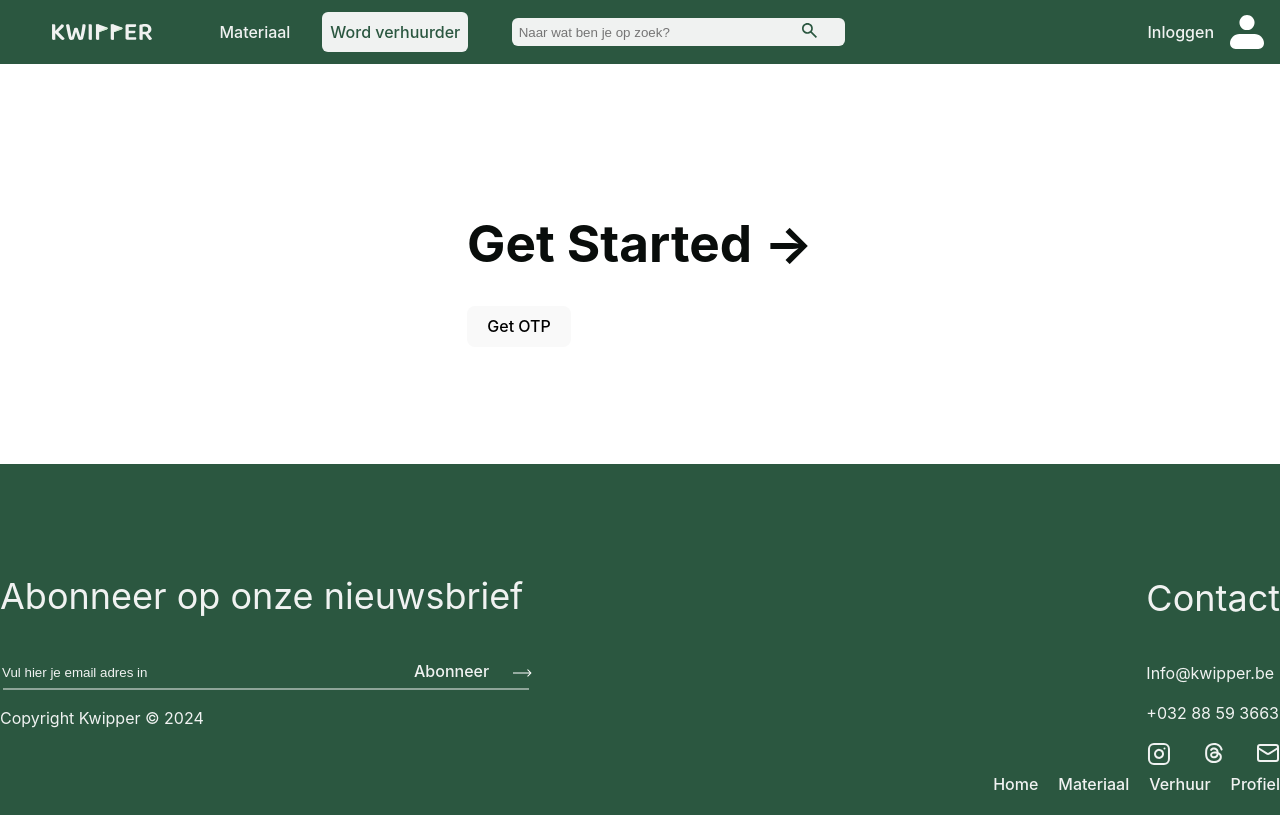
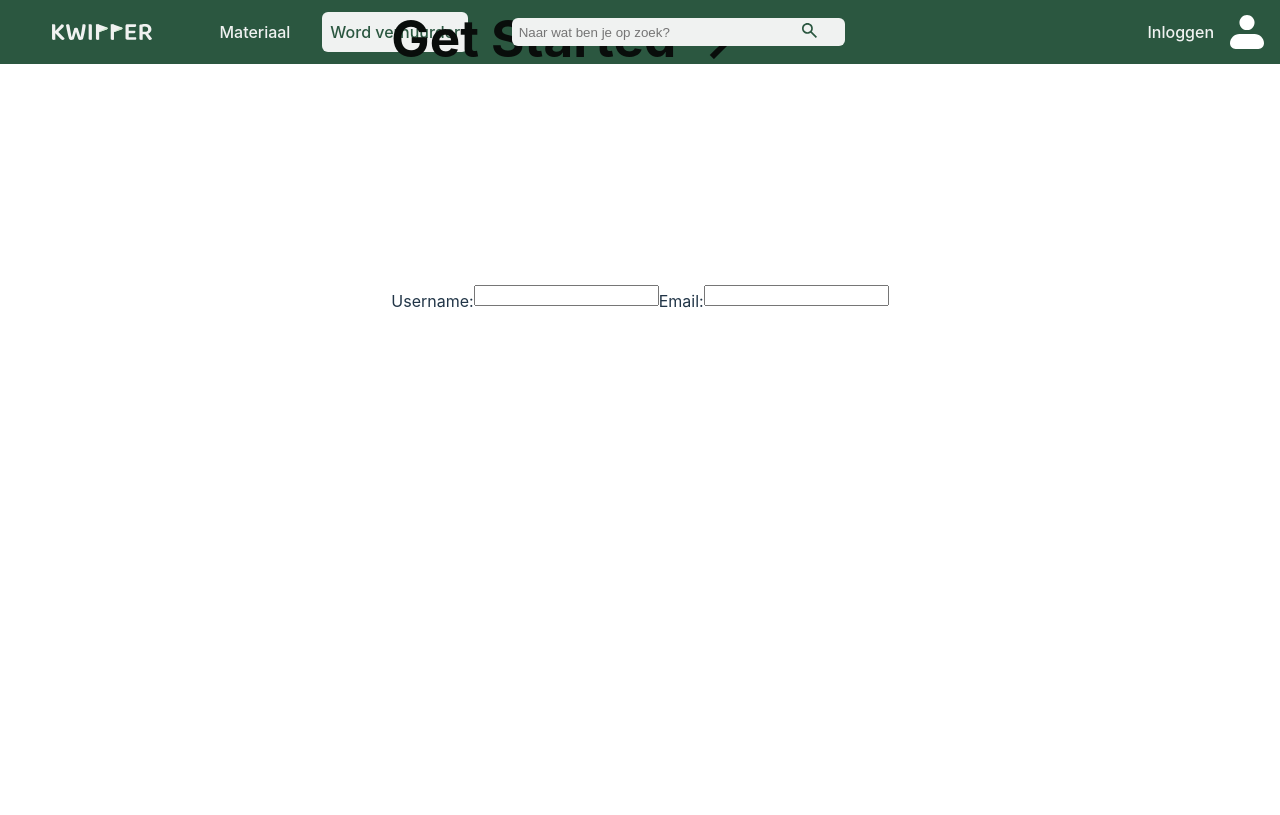
Before and after one commit to WillTDP/kwipper_frontend, a Vue app: page /signup in a window 1280 px wide. Built offline with nearby package versions, Linux system fonts and the light colour scheme.

Commit message:
Feat: added code from site converted to Vue3. Now figuring out how it works

```diff
--- a/src/App.vue
+++ b/src/App.vue
@@ -8,7 +8,7 @@ import Footer from './components/footer.vue';
   <div id="app">
     <Header />
     <router-view></router-view>
-    <Footer />
+    <!--<Footer />-->
   </div>
 </template>
 
--- a/src/components/User/multistepform.vue
+++ b/src/components/User/multistepform.vue
@@ -1,34 +1,52 @@
 <script setup>
-import { ref, defineProps } from 'vue';
+import { ref, defineProps, defineEmits } from 'vue';
 
 const props = defineProps({
     steps: {
         type: Array,
         default: () => []
     },
+    id: String,
+    action: String,
+    method: String,
     onComplete: {
         type: Function,
         default: () => {}
     }
 });
 
+const emits = defineEmits(['validateStep', 'onComplete']);
+
 const activeStepIndex = ref(0);
 
 const submitStep = () => {
-    if (activeStepIndex.value === props.steps.length) {
-        // final step
-        props.onComplete();
-        return;
+    if (!props.steps[activeStepIndex.value]?.step_valid) {
+        emits('validateStep', activeStepIndex.value);
+        return false;
+    }
+    let isLastStep = (activeStepIndex.value === props.steps.length - 1);
+    if (isLastStep && props.action) {
+        submitForm();
+        return true;
+    }
+    if (isLastStep) {
+        emits('onComplete');
+        return true;
     }
     activeStepIndex.value++;
     while (props.steps[activeStepIndex.value]?.step_skip === true) {
         activeStepIndex.value++;
     }
 };
+
+const submitForm = () => {
+    // api call to submit all data via post request
+    // redirect to somewhere
+};
 </script>
 
 <template>
-    <form @submit.prevent="submitStep">
+    <form :id="id" :action="action" :method="method" @submit.prevent="submitStep">
         <slot name="header" />
 
         <div
--- a/src/components/User/signup.vue
+++ b/src/components/User/signup.vue
@@ -9,20 +9,58 @@ const steps = ref([
     {'step_no':2,'step_valid':false,'step_skip':true},
     {'step_no':3,'step_valid':false,'step_skip':false},
 ]);
+
+const multiStepForm = ref(null);
+
+const validateStep = (stepIndex) => {
+    // run validation of step
+    // if step is valid then
+    steps.value[stepIndex].step_valid = true;
+    multiStepForm.value.submitStep();
+    // else show errors
+}
+
+const submitForm = () => {
+    // api call to submit all data via post request
+    // redirect to somewhere
+}
+
+
 </script>
 
 <template>
     <div>
-        <multistepform>
+        <multistepform
+        ref="multiStepForm"
+        :steps="steps"
+        @onComplete="submitForm"
+        @validateStep="validateStep">
             <template #header>
                 <h1 style="color:#090D0B">Get Started -></h1>
             </template>
+
+            <template v-slot:step1>
+                <div>
+                    <label for="username">Username:</label>
+                    <input type="text" id="username" name="username" required>
+
+                    <label for="email">Email:</label>
+                    <input type="email" id="email" name="email" required>
+                </div>
+            </template>
+
+            <template v-slot:step2>
+                <div>
+                    <label for="password">Password:</label>
+                    <input type="password" id="password" name="password" required>
+                </div>
+            </template>
+
             <template v-slot:footer>
                 <button class="btn btn-primary"
                 type="submit">Get OTP</button>
             </template>
-            /steps slots
-         </multistepform>
+        </multistepform>
         <!----<form @submit.prevent="handleSubmit">
             <input v-model="form.first_name" placeholder="First Name" />
             <input v-model="form.last_name" placeholder="Last Name" />
```
